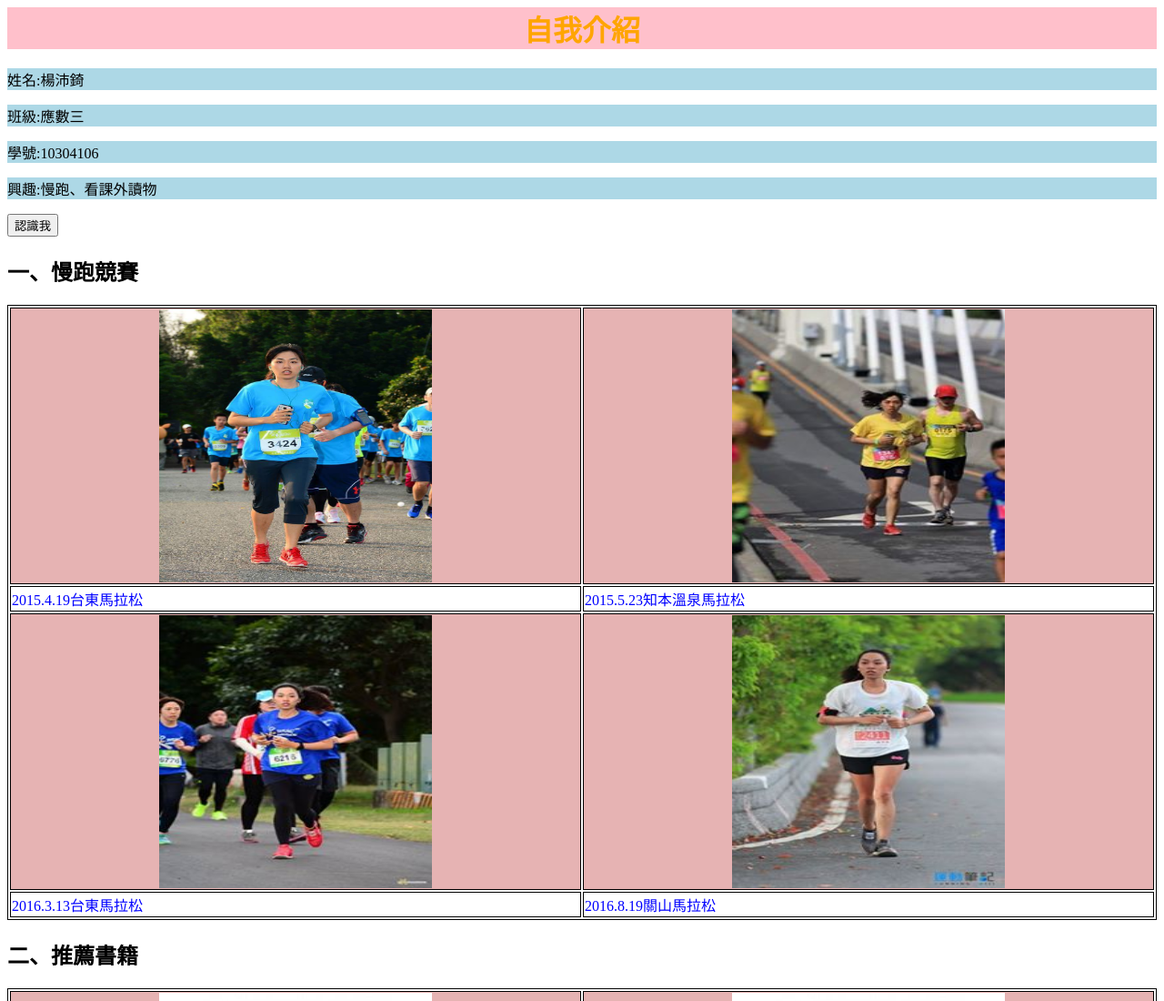
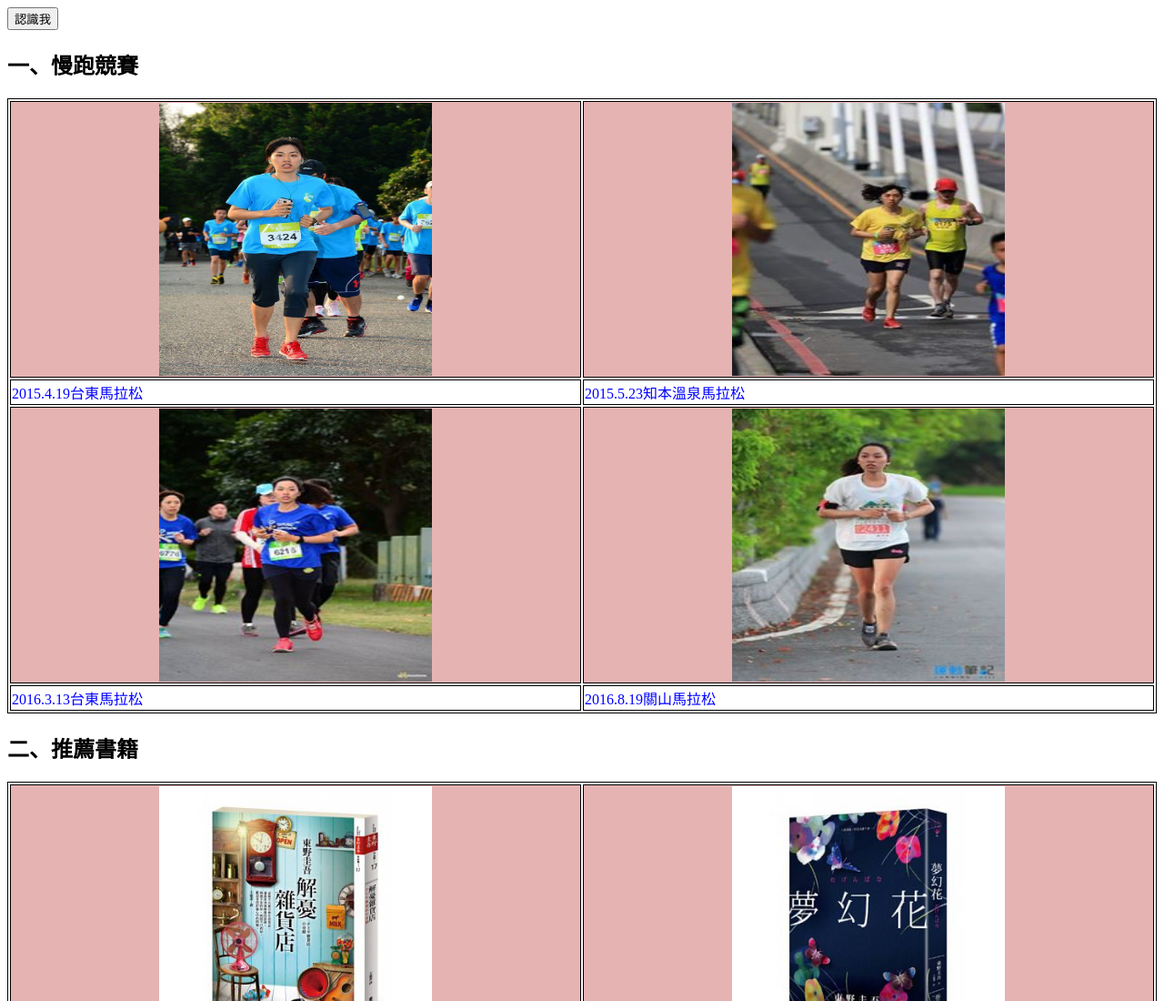
Before and after one commit to emma1177/emmatroduce, a plain HTML site: page 自我介紹.html in a window 1280 px wide. Shown: the top 1100 px of the page at 91% size. Drawn offline with Linux system fonts and the light colour scheme.

Commit message:
Update 自我介紹.html

```diff
--- a/自我介紹.html
+++ b/自我介紹.html
@@ -4,11 +4,11 @@ h1{background-color: pink;color:orange;text-align:center;}
 p{background-color: lightblue;font-family:"Times New Roman"; font-size:2opx;}
 </style>
 <body><meta charset="utf-8">
-<h1 id="demo">自我介紹</h1>
-<p id="demo">姓名:楊沛錡</p>
-<p id="demo">班級:應數三</p>
-<p id="demo">學號:10304106</p>
-<p id="demo">興趣:慢跑、看課外讀物</p>
+<h1 id="demo" style="display:none">Hello>自我介紹</h1>
+<p id="demo"style="display:none">Hello >姓名:楊沛錡</p>
+<p id="demo"style="display:none">Hello >班級:應數三</p>
+<p id="demo" style="display:none">Hello>學號:10304106</p>
+<p id="demo"style="display:none">Hello >興趣:慢跑、看課外讀物</p>
   <button type="button" onclick="document.getElementById('demo').style.fontSize='35px'">認識我</button>
 <h2>一、慢跑競賽</h2>
 <style>
```
